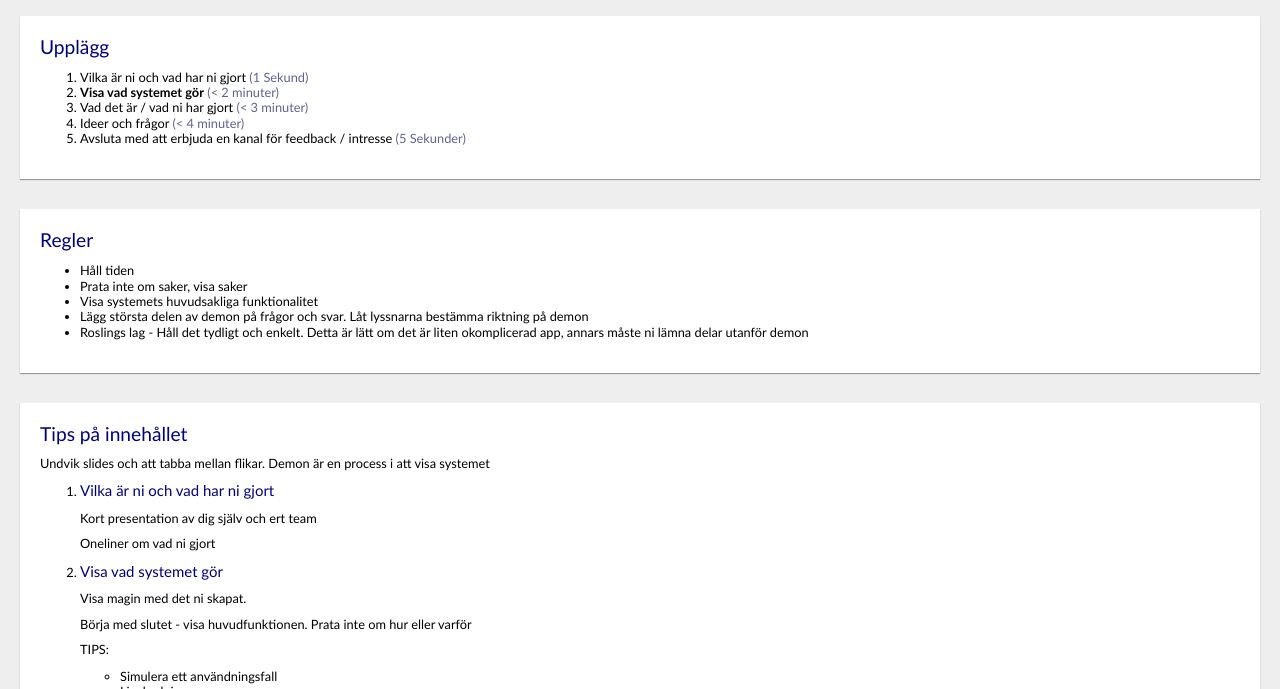
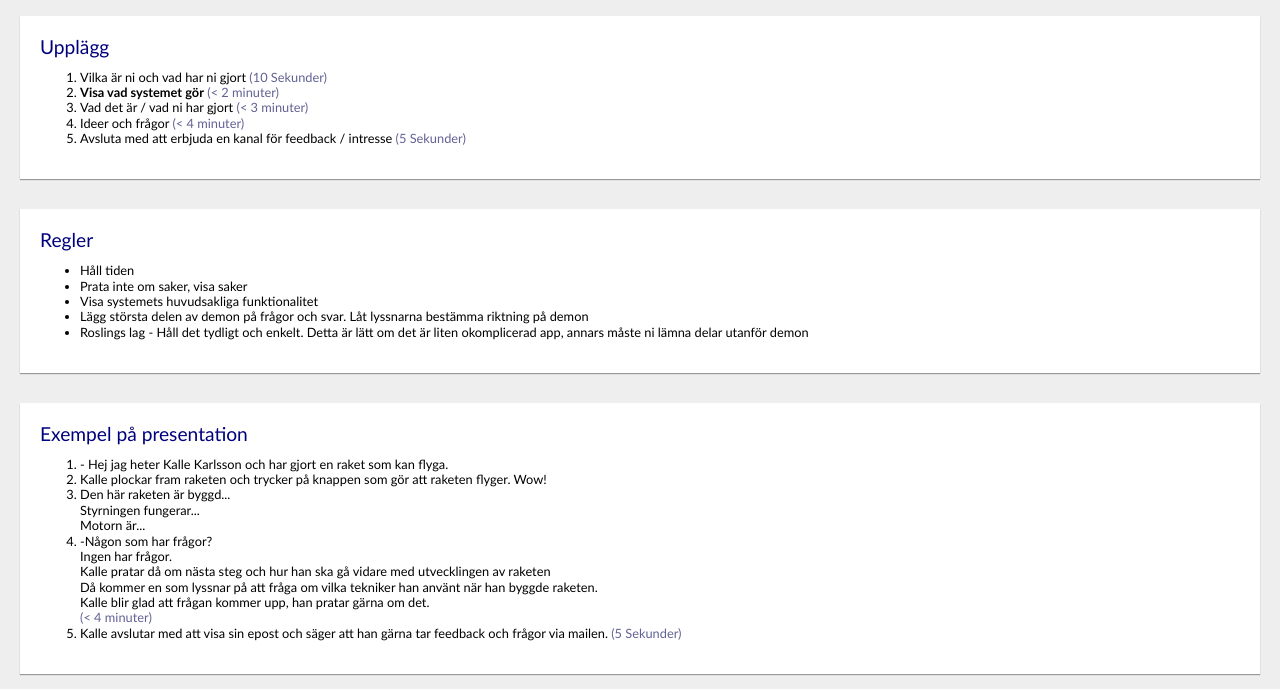
Before and after one commit to edvinberg/demo, a plain HTML site: page index.html in a window 1280 px wide. Shown: the part 111-800 px from the top of the page. Drawn offline with Linux system fonts and the light colour scheme.

```diff
--- a/index.html
+++ b/index.html
@@ -29,15 +29,14 @@
 		</div>
 
 		<h3>Visa vad ni skapat och hur bra det är på tio minuter</h3>
-		<div style="display:inline;">
+
 			<div id="content">
 			<h2>Upplägg</h2>
 			<ol>
 				<li>
 					Vilka är ni och vad har ni gjort
-					<span class="yellow">(1 Sekund)</span>
+					<span class="yellow">(10 Sekunder)</span>
 				</li>
-
 				<li>
 				<b>	Visa vad systemet gör</b>
 
@@ -70,7 +69,37 @@
 			</ul>
 			</p>
 		</div>
+
+		<div id="content">
+			<h2>Exempel på presentation</h2>
+			<ol>
+				<li>
+					- Hej jag heter Kalle Karlsson och har gjort en raket som kan flyga.
+				</li>
+				<li>
+					Kalle plockar fram raketen och trycker på knappen som gör att raketen flyger.
+					Wow!
+				</li>
+				<li>
+					Den här raketen är byggd...<br>
+					Styrningen fungerar...<br>
+					Motorn är...<br>
+				</li>
+				<li>
+					-Någon som har frågor?<br>
+					Ingen har frågor.<br>
+					Kalle pratar då om nästa steg och hur han ska gå vidare med utvecklingen av raketen<br>
+					Då kommer en som lyssnar på att fråga om vilka tekniker han använt när han byggde raketen.<br>
+					Kalle blir glad att frågan kommer upp, han pratar gärna om det.<br>
+
+					<span class="yellow">(< 4 minuter)</span>
+				</li>
+				<li>Kalle avslutar med att visa sin epost och säger att han gärna tar feedback och frågor via mailen.
+					<span class="yellow">(5 Sekunder)</span>
+				</li>
+			</ol>
 		</div>
+
 		<div id="content">
 			<h2>Tips på innehållet</h2>
 			<p>Undvik slides och att tabba mellan flikar. Demon är en process i att visa systemet</p>
```
